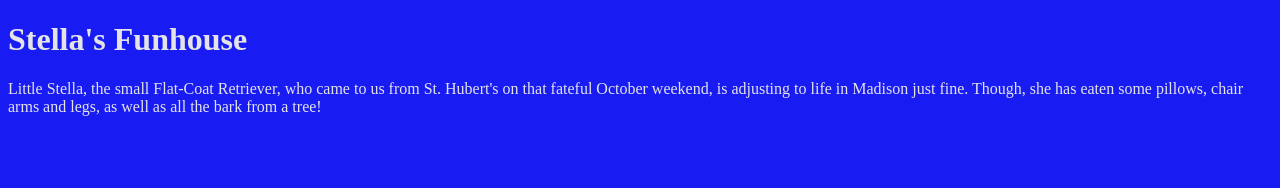
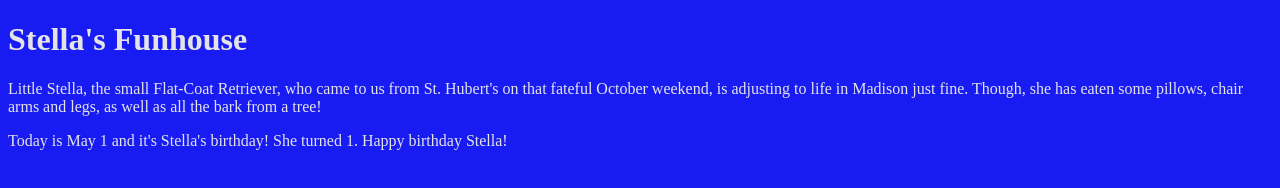
Before and after one commit to jhumbrac/nicebo.github.io, a plain HTML site: page unit_1/index.html in a window 1280 px wide. Drawn offline with Linux system fonts and the light colour scheme.

Commit message:
Added additional <p> content

```diff
--- a/unit_1/index.html
+++ b/unit_1/index.html
@@ -7,6 +7,7 @@
 <body>
 	<h1>Stella's Funhouse</h1>
 	<p>Little Stella, the small Flat-Coat Retriever, who came to us from St. Hubert's on that fateful October weekend, is adjusting to life in Madison just fine. Though, she has eaten some pillows, chair arms and legs, as well as all the bark from a tree!</p>
+	<p>Today is May 1 and it's Stella's birthday! She turned 1. Happy birthday Stella!
 
 </body>
 </html>
```
